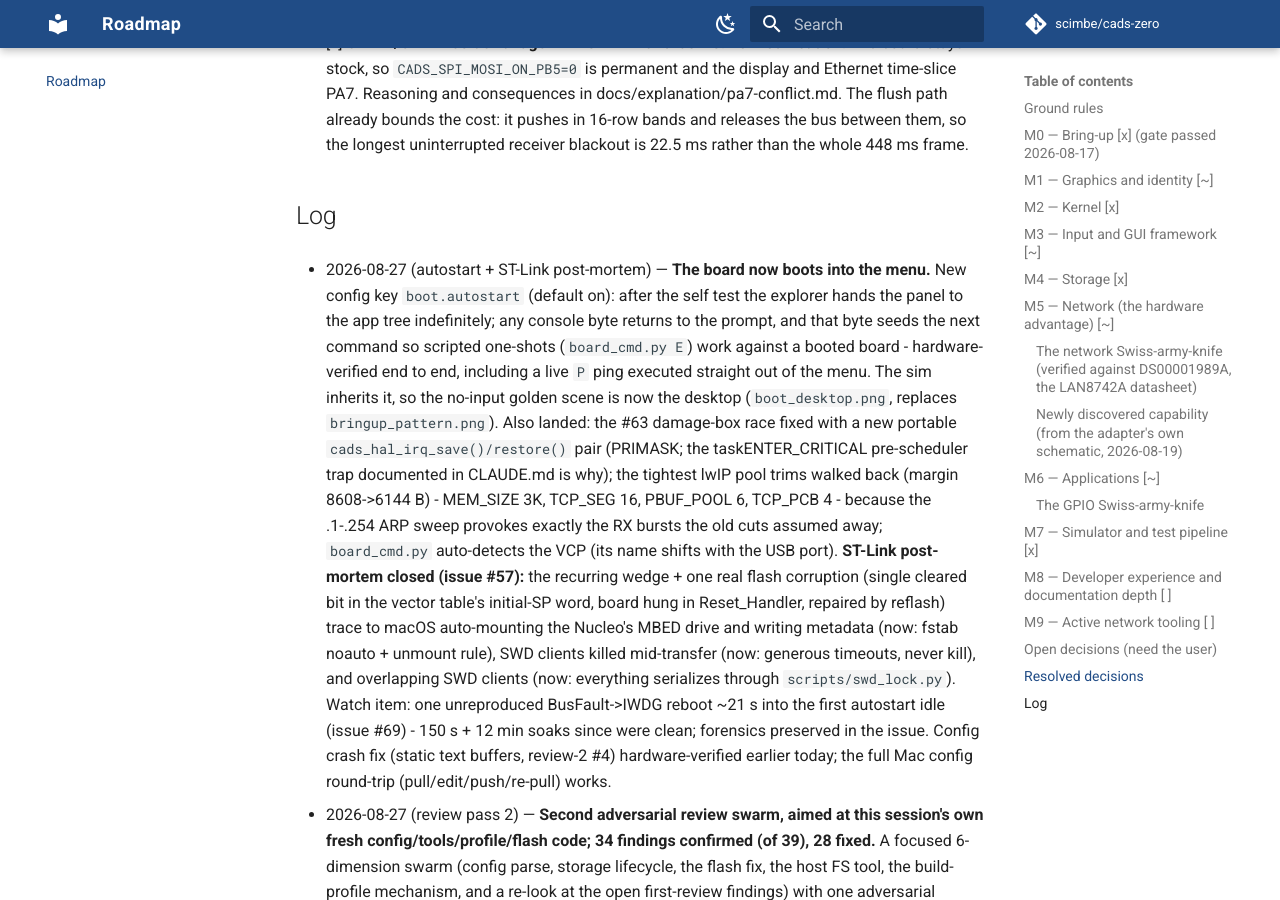
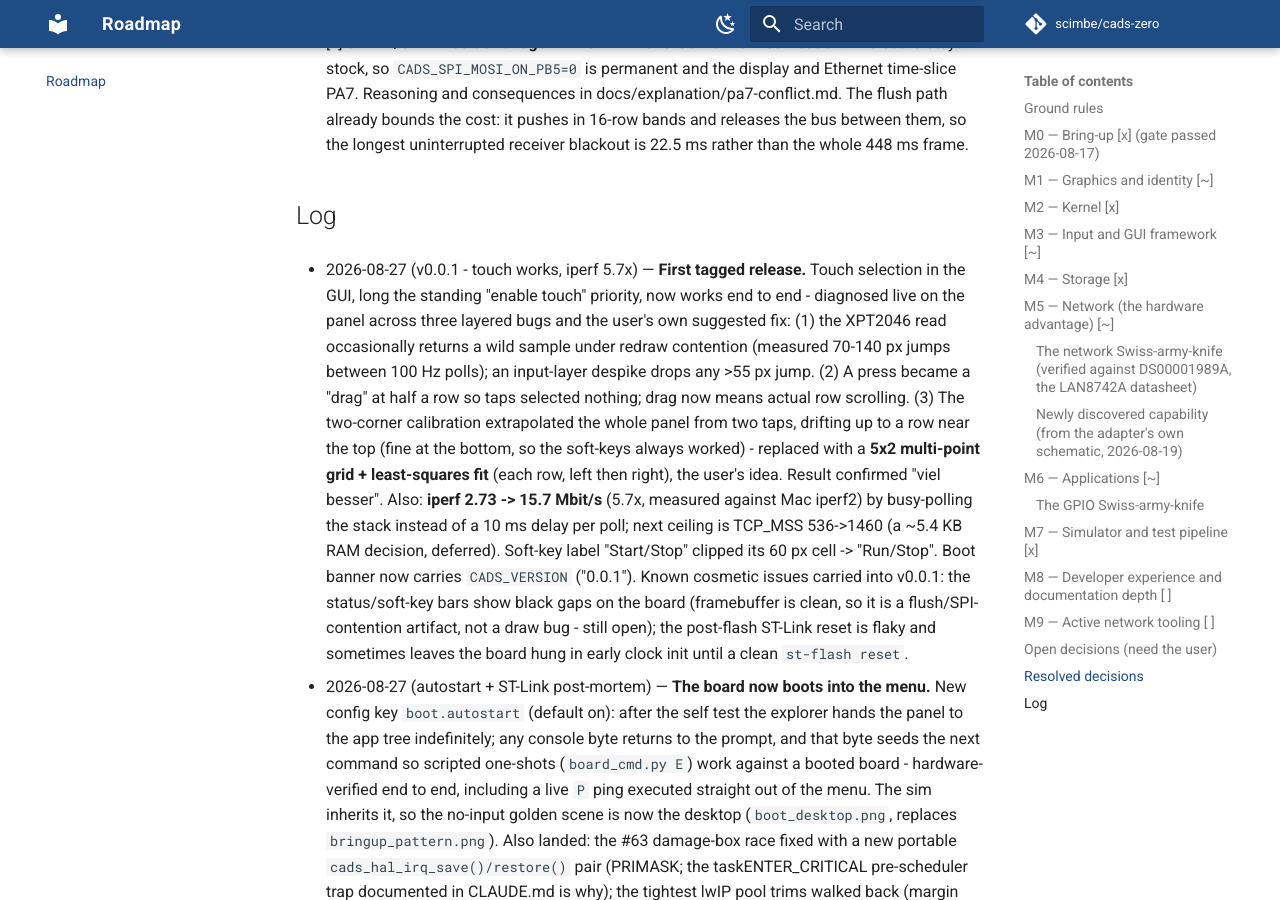
Before and after one commit to scimbe/cads-zero-firmware, an MkDocs documentation site: the page built from docs/ROADMAP.md, in a window 1280 px wide and 900 px high, scrolled down 39696 px. Built offline with MkDocs 1.6.1 and Material for MkDocs 9.7.7, drawn with Linux system fonts in a browser that asks for light colours; comment, search, counter and statistics services are not loaded.

Commit message:
release: v0.0.1 - version banner + roadmap log
Add core/cads_version.h (CADS_VERSION "0.0.1"), shown in the boot banner as
"CaDS Zero v0.0.1" so a board in hand identifies itself. Log the v0.0.1 state
in docs/ROADMAP.md: touch selection working (despike + tap-vs-drag +
multi-point calibration), iperf 2.73->15.7 Mbit/s, and the cosmetic issues
knowingly carried into the release (bar black-gaps, flaky post-flash reset).

Co-Authored-By: Claude Fable 5 <noreply@anthropic.com>
Claude-Session: https://claude.ai/code/session_01N1qAb9bASKrktxWFbJ8cC4

```diff
--- a/docs/ROADMAP.md
+++ b/docs/ROADMAP.md
@@ -2063,6 +2063,28 @@ _None outstanding._
 
 ## Log
 
+- 2026-08-27 (v0.0.1 - touch works, iperf 5.7x) — **First tagged release.**
+  Touch selection in the GUI, long the standing "enable touch" priority, now
+  works end to end - diagnosed live on the panel across three layered bugs and
+  the user's own suggested fix:
+  (1) the XPT2046 read occasionally returns a wild sample under redraw
+  contention (measured 70-140 px jumps between 100 Hz polls); an input-layer
+  despike drops any >55 px jump. (2) A press became a "drag" at half a row so
+  taps selected nothing; drag now means actual row scrolling. (3) The two-corner
+  calibration extrapolated the whole panel from two taps, drifting up to a row
+  near the top (fine at the bottom, so the soft-keys always worked) - replaced
+  with a **5x2 multi-point grid + least-squares fit** (each row, left then
+  right), the user's idea. Result confirmed "viel besser".
+  Also: **iperf 2.73 -> 15.7 Mbit/s** (5.7x, measured against Mac iperf2) by
+  busy-polling the stack instead of a 10 ms delay per poll; next ceiling is
+  TCP_MSS 536->1460 (a ~5.4 KB RAM decision, deferred). Soft-key label
+  "Start/Stop" clipped its 60 px cell -> "Run/Stop". Boot banner now carries
+  `CADS_VERSION` ("0.0.1"). Known cosmetic issues carried into v0.0.1: the
+  status/soft-key bars show black gaps on the board (framebuffer is clean, so
+  it is a flush/SPI-contention artifact, not a draw bug - still open); the
+  post-flash ST-Link reset is flaky and sometimes leaves the board hung in
+  early clock init until a clean `st-flash reset`.
+
 - 2026-08-27 (autostart + ST-Link post-mortem) — **The board now boots into
   the menu.** New config key `boot.autostart` (default on): after the self
   test the explorer hands the panel to the app tree indefinitely; any console
```
Also changed, not shown: 2 other files.
